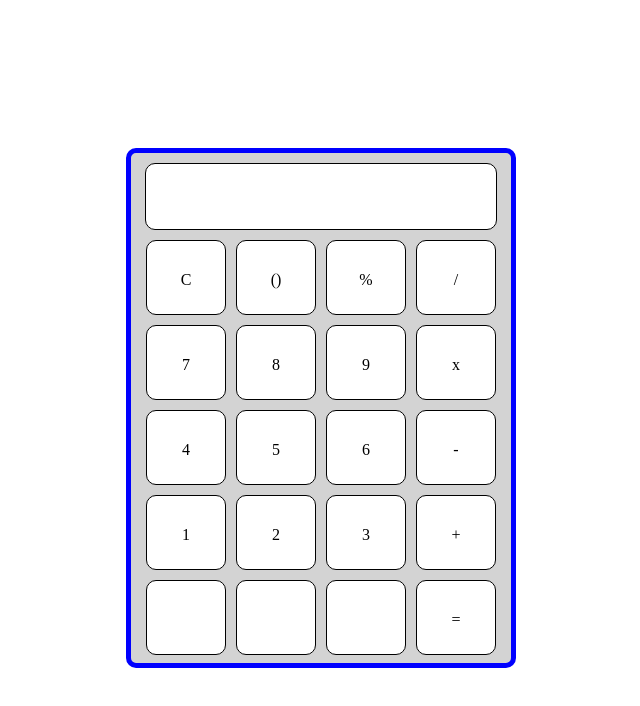
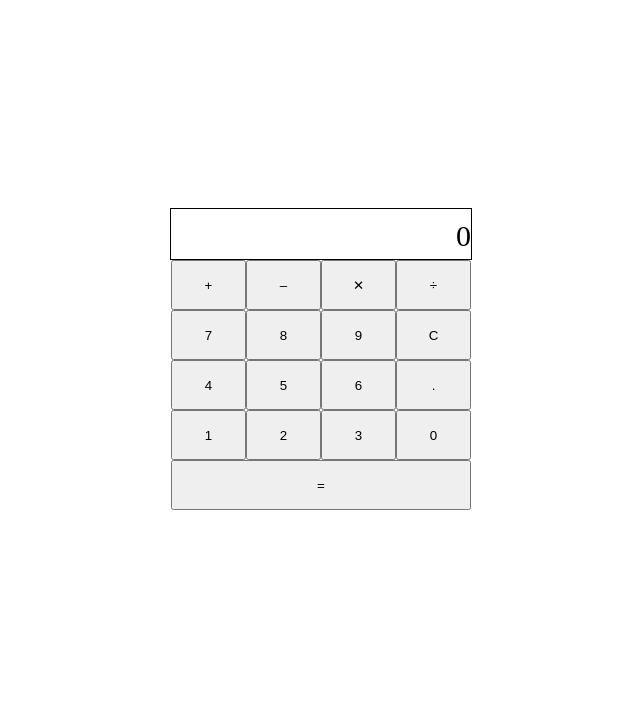
Before and after one commit to NersesArslan/calculator, a plain HTML site: page index.html in a window 1280 px wide. Shown: the whole page, without its empty margins (319-959 px from the left). Drawn offline with Linux system fonts and the light colour scheme.

Commit message:
figuring out javscript and functionality

```diff
--- a/index.html
+++ b/index.html
@@ -9,33 +9,27 @@
     <title>Document</title>
 </head>
 <body>
-    <div class="container" >
-        <div class="calc-body">
-            <div class="display"></div>
-            <div class="buttons">
-                <div class="button">C</div>
-                <div class="button">()</div>
-                <div class="button" >%</div>
-                <div class="button" id="/">/</div>
-                <div class="button" id="7">7</div>
-                <div class="button" id="8">8</div>
-                <div class="button" id="9">9</div>
-                <div class="button" id="x">x</div>
-                <div class="button" id="4">4</div>
-                <div class="button" id="5">5</div>
-                <div class="button" id="6">6</div>
-                <div class="button" id="-">-</div>
-                <div class="button" id="1">1</div>
-                <div class="button" id="2">2</div>
-                <div class="button" id="3">3</div>
-                <div class="button" id="+">+</div>
-                <div class="button"></div>
-                <div class="button"></div>
-                <div class="button"></div>
-                <div class="button">=</div>
-
-            </div>
-        </div>
+    <div class="calculator" >
+       <div class="display">0</div>
+       <div class="keys">
+        <button class="key-operator" data-action="add">+</button>
+        <button class="key-operator" data-action="subtract">–</button>
+        <button class="key-operator" data-action="multiply">✕</button>
+        <button class="key-operator" data-action="divide">÷</button>
+        <button>7</button>
+        <button>8</button>
+        <button>9</button>
+        <button data-action="clear">C</button>
+        <button>4</button>
+        <button>5</button>
+        <button>6</button>
+        <button data-action="decimal">.</button>
+        <button>1</button>
+        <button>2</button>
+        <button>3</button>
+        <button>0</button>
+        <button class="key-equal" data-action="calculate">=</button>
+       </div>
     </div>
 </body>
 </html>
--- a/main.js
+++ b/main.js
@@ -2,7 +2,7 @@ const add = (a, b) => {
     return a + b;
 }
 
-const substract = (a, b) => {
+const subtract = (a, b) => {
     return a - b;
 }
 
@@ -18,19 +18,37 @@ const operate = (operator, a, b) => {
     if(operator === '+'){
         return add(a, b);
     } else if(operator === '-'){
-        return substract(a, b)
+        return subtract(a, b)
     } else if(operator === '*'){
         return multiply(a, b);
     } else if(operator === '/'){
         return divide(a, b);
     }
 }
-const buttons = document.querySelectorAll('div.button');
-const display = document.querySelector('div.display');
 
 
+const calculator = document.querySelector(".calculator");
+const keys = calculator.querySelector(".keys");
 
-buttons.forEach((div) => {
-    div.addEventListener('click', () => {
-        display.textContent = div.id;
-})});
+
+keys.addEventListener("click", e => {
+    const key = e.target;
+    const action = key.dataset.action;
+  if(!action) {
+    console.log('number key!');
+  } else if(
+    action === 'add' ||
+    action === 'subtract' ||
+    action === "multiply" ||
+    action === "divide"
+  ){
+    console.log("operator key")
+  } else if(action === "clear"){
+    console.log("clear key")
+  } else if (action === "decimal"){
+    console.log("decimal key")
+  } else if(action === "calculate"){
+    console.log("equal key")
+  }
+
+})
--- a/style.css
+++ b/style.css
@@ -1,53 +1,37 @@
-
-.container {
+html {
+    height: 100vh;
+}
+body {
     display: flex;
     justify-content: center;
     align-items: center;
     height: 100vh;
 }
-.calc-body {
-    background-color: lightgrey;
-    border-radius: 10px;
-    border: 5px solid blue;
-    height: 510px;
-    width: 380px;
+.calculator {
    display: flex;
    flex-direction: column;
    align-items: center;
-   gap: 10px;
+   width: 300px;
+   height: 400px;
 }
 
 .display {
-   background-color: white;
-   border-radius: 10px;
-    height: 50px;
-    width: 350px;
-    margin-top: 10px;
+    height: 40px;
+    width: 300px;
     border: 1px solid black;
-    text-align: center;
-    font-size: 40px;
-    padding-top: 15px;
+    text-align: right;
+    font-size: 30px;
+    padding-top: 10px;
+
+}
+.keys {
+    display: flex;
+    flex-wrap: wrap;
+
 }
 
-.buttons {
-    background-color: lightgray;
-
-    border-radius: 10px;
-    height: 415px;
-    width: 350px;
-    display: flex;
-    text-align: center;
-    flex-wrap: wrap;
-    gap: 10px;
+button {
+ height: 50px;
+ width: 50px;
+ flex: 1 1 70px;
 }
-
-.button {
-   background-color: white;
-   border: 1px solid black;
-    flex: 1 1 70px;
-    border-radius: 10px;
-    padding-top: 30px;
-}
-.button:hover {
-    background-color: lightsalmon;
-}
```
